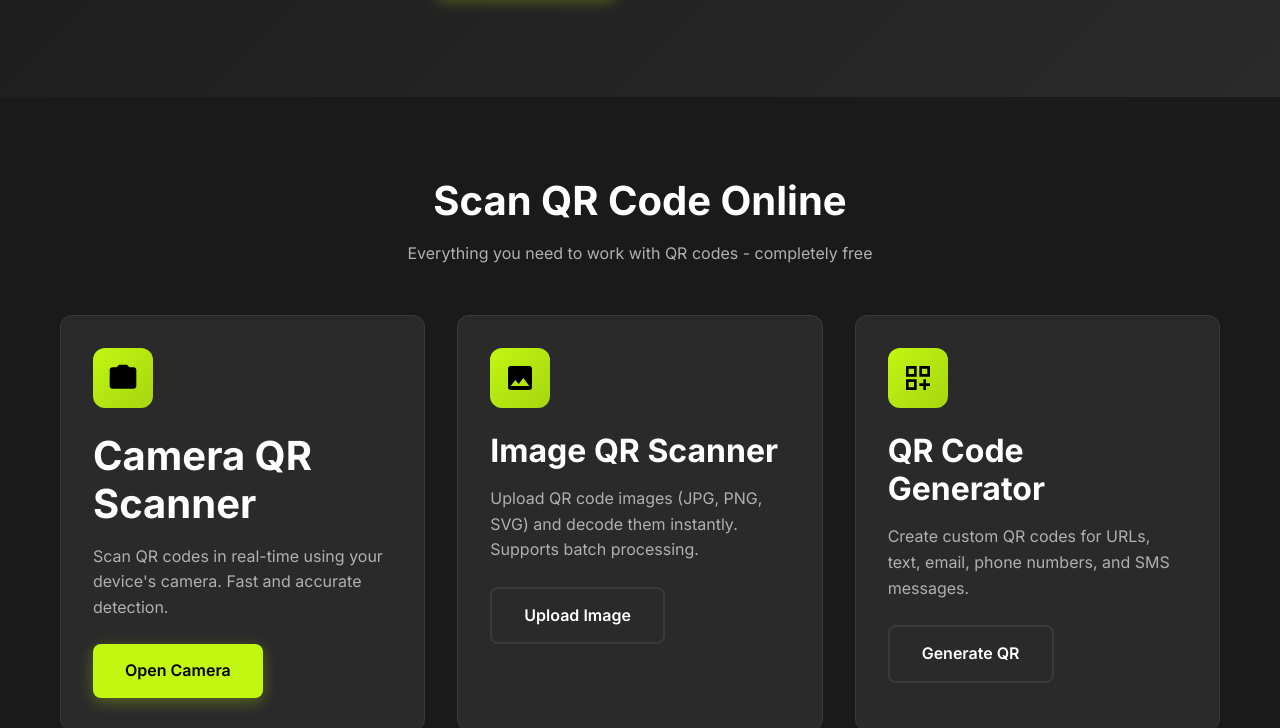
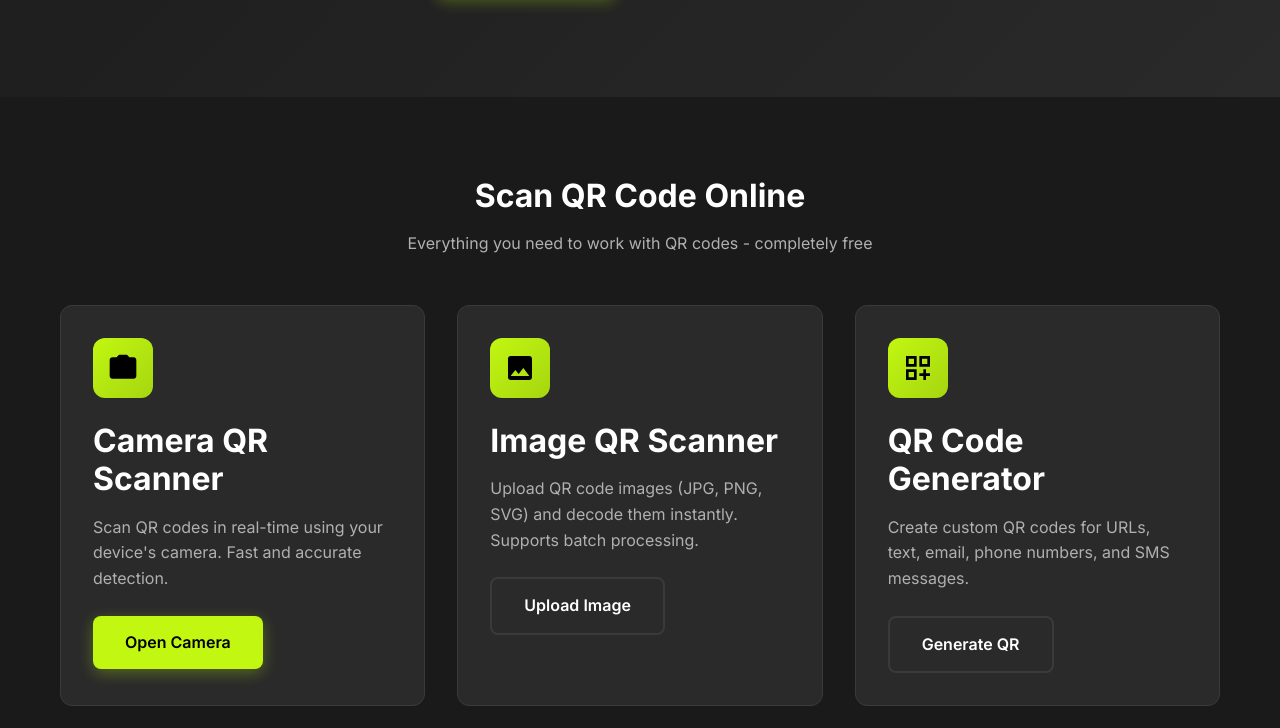
Before and after one commit to zainchoohan-glitch/qcs, a website built with Vite: page index.html in a window 1280 px wide. Shown: the part 495-1223 px from the top of the page. Built offline with nearby package versions, Linux system fonts and the light colour scheme.

Commit message:
page upate

```diff
--- a/index.html
+++ b/index.html
@@ -124,7 +124,7 @@
   <section class="section">
     <div class="container">
       <div class="text-center">
-        <h2>Scan QR Code Online</h2>
+        <h3>Scan QR Code Online</h3>
         <p>Everything you need to work with QR codes - completely free</p>
       </div>
 
@@ -136,7 +136,7 @@
               <path d="M12 12.5c-.83 0-1.5.67-1.5 1.5s.67 1.5 1.5 1.5 1.5-.67 1.5-1.5-.67-1.5-1.5-1.5zm0-3.5c-2.76 0-5 2.24-5 5s2.24 5 5 5 5-2.24 5-5-2.24-5-5-5zM9 2L7.17 4H4c-1.1 0-2 .9-2 2v12c0 1.1.9 2 2 2h16c1.1 0 2-.9 2-2V6c0-1.1-.9-2-2-2h-3.17L15 2H9z"/>
             </svg>
           </div>
-          <h2>Camera QR Scanner</h2>
+          <h3>Camera QR Scanner</h3>
           <p>Scan QR codes in real-time using your device's camera. Fast and accurate detection.</p>
           <a href="/image-qr-code-scanner#camera-scanner" class="btn btn-primary">Open Camera</a>
         </div>
```
